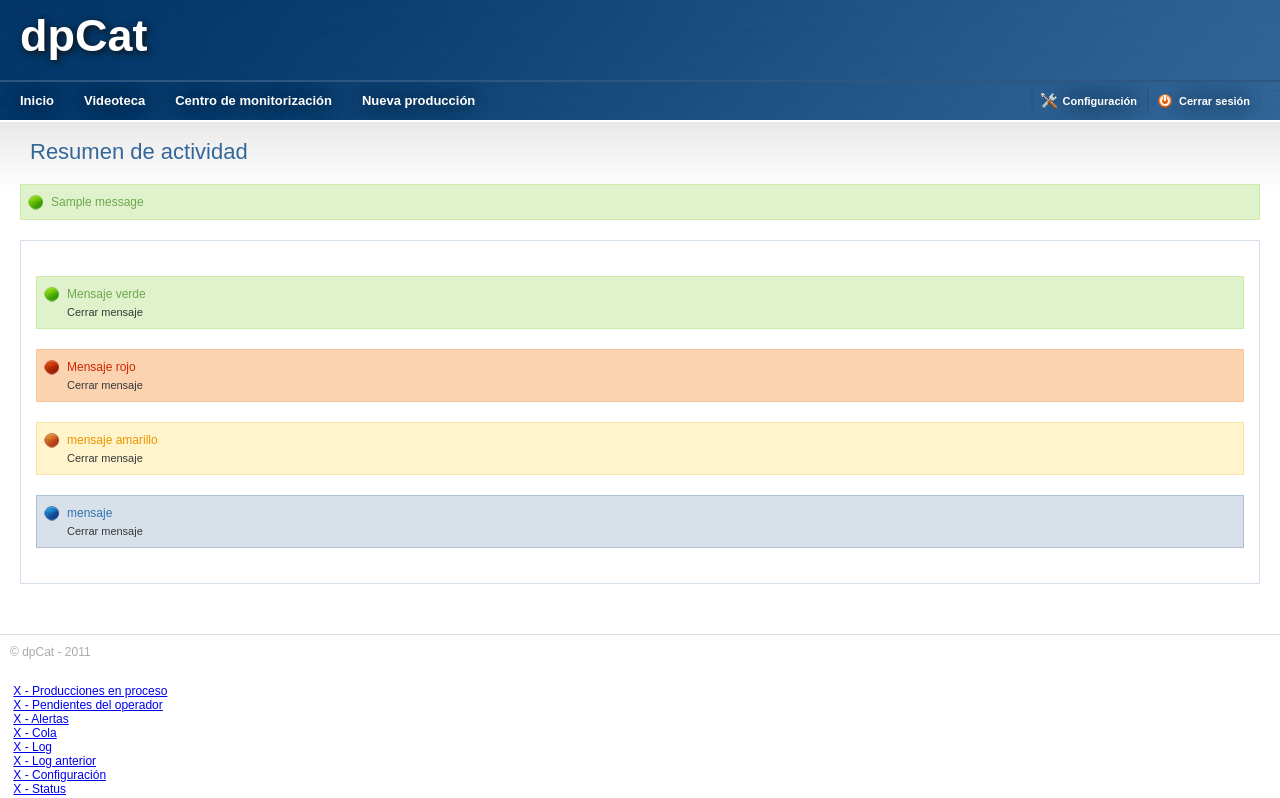
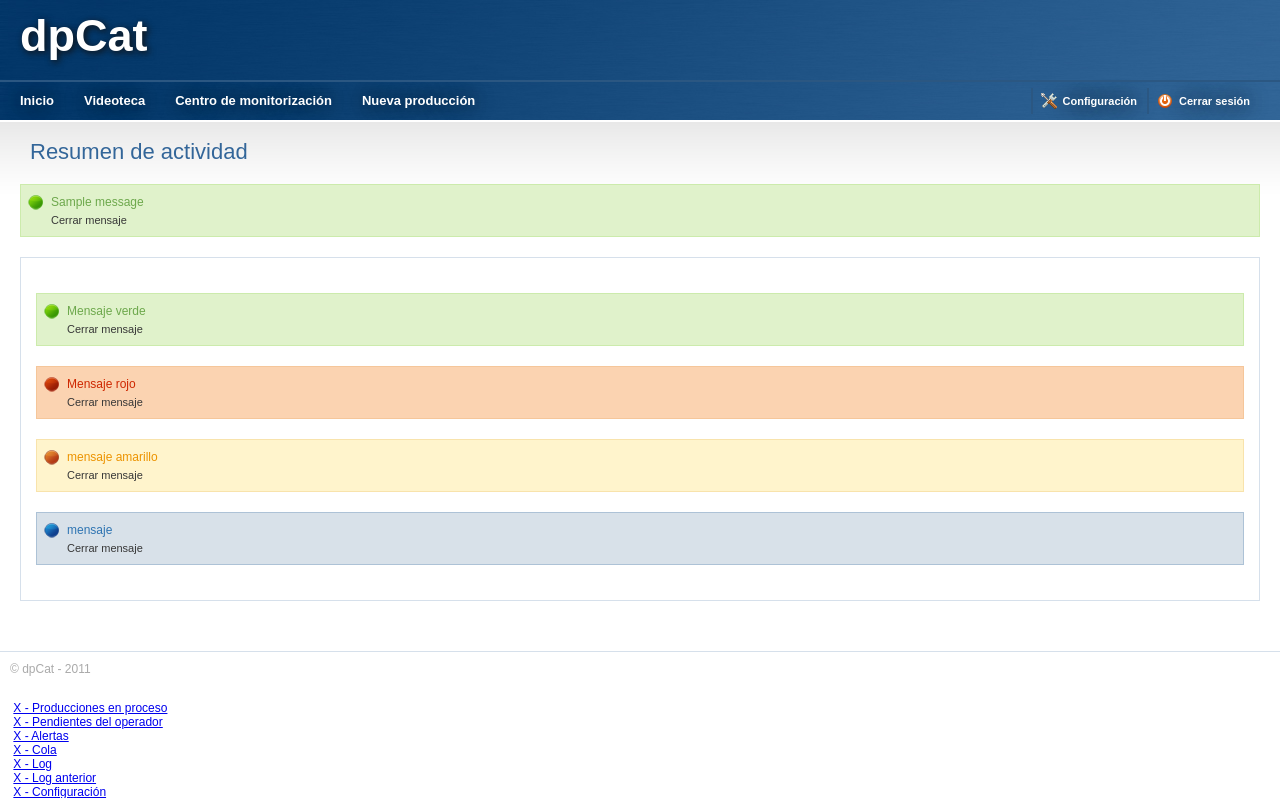
Before and after one commit to pchinea/dpCat, a Django app: page / in a window 1280 px wide. Shown: the top 798 px of the page. Run offline with Django 3.2, Linux system fonts and the light colour scheme; a user stored in the database is signed in; tables that the repository leaves empty hold one stand-in row (values such as "Sample post"); one stand-in notice (Sample message) is shown.

Commit message:
Creada la acción de borrar produccción. Modificada la forma de cerrar los mensajes informativos.

```diff
--- a/dpcat/files/static/css/base.css
+++ b/dpcat/files/static/css/base.css
@@ -196,10 +196,7 @@ body.login {
 
 }
 
-.rojo a.cerrar-rojo,
-.amarillo a.cerrar-amarillo,
-.azul a.cerrar-azul,
-.verde a.cerrar-verde {
+a.cerrar {
     cursor: pointer;
     display: block;
     width: 80px;
@@ -208,10 +205,7 @@ body.login {
     margin-top: 5px;
 }
 
-.rojo a.cerrar-rojo:hover,
-.amarillo a.cerrar-amarillo:hover,
-.azul a.cerrar-azul:hover,
-.verde a.cerrar-verde:hover {
+a.cerrar:hover {
     text-decoration: underline;
 }
 
--- a/dpcat/files/static/js/custom_jquery.js
+++ b/dpcat/files/static/js/custom_jquery.js
@@ -3,16 +3,7 @@
 // Hacer desaparecer los mensajes tipo.
 
 $(document).ready(function() {
-    $(".cerrar-amarillo").click(function () {
-        $(".mensaje.amarillo").fadeOut("slow");
-    });
-    $(".cerrar-rojo").click(function () {
-        $(".mensaje.rojo").fadeOut("slow");
-    });
-    $(".cerrar-azul").click(function () {
-        $(".mensaje.azul").fadeOut("slow");
-    });
-    $(".cerrar-verde").click(function () {
-        $(".mensaje.verde").fadeOut("slow");
+    $(".cerrar").click(function () {
+        $(this.parentNode).animate({ opacity: 0, height: 0 }, "slow").hide("slow");
     });
 });
--- a/dpcat/postproduccion/urls.py
+++ b/dpcat/postproduccion/urls.py
@@ -16,6 +16,7 @@ urlpatterns = patterns('postproduccion.views',
     url(r'^estado_video/(?P<video_id>\d+)/$', 'estado_video', name = "estado_video"),
     url(r'^validar_produccion/(?P<video_id>\d+)/$', 'validar_produccion', name = "validar_produccion"),
     url(r'^media_info/(?P<video_id>\d+)/$', 'media_info', name = "media_info"),
+    url(r'^borrar/(?P<video_id>\d+)/$', 'borrar_produccion', name = "borrar"),
     (r'^aprobacion_video/(?P<tk_str>\w{25})/$', 'aprobacion_video'),
     (r'^rechazar_video/(?P<tk_str>\w{25})/$', 'rechazar_video'),
     url(r'^stream/(?P<video_id>\d+).mp4$', 'stream_video', name = "stream_video"),
--- a/dpcat/postproduccion/views.py
+++ b/dpcat/postproduccion/views.py
@@ -339,6 +339,15 @@ def validar_produccion(request, video_id):
         messages.error(request, "Metadatos no definidos, no se puede validar")
     return redirect('estado_video', v.id)
 
+"""
+Borra una producción.
+"""
+@permission_required('postproduccion.video_manager')
+def borrar_produccion(request, video_id):
+    v = get_object_or_404(Video, pk=video_id)
+    v.delete()
+    messages.success(request, 'Producción eliminanada')
+    return redirect('postproduccion.views.index')
 
 #######
 
--- a/dpcat/templates/postproduccion/index.html
+++ b/dpcat/templates/postproduccion/index.html
@@ -36,7 +36,7 @@
 
         {% if messages %}
             {% for message in messages %}
-                <div class="mensaje {{ message.tags }}">{{ message }}</div>
+                <div class="mensaje {{ message.tags }}">{{ message }}<a class="cerrar">Cerrar mensaje</a></div>
             {% endfor %}
         {% endif %}
 
--- a/dpcat/templates/postproduccion/section-info-produccion.html
+++ b/dpcat/templates/postproduccion/section-info-produccion.html
@@ -34,7 +34,7 @@
         {% if v.status == 'ACE' or v.status == 'PTO' %}
         <li class="validar"><a class="validar"href="{% url validar_produccion v.id %}">Validar producci&oacute;n</a></li>
         {% endif %}
-        <li class="borrar"><a class="borrar" href="">Borrar</a></li>
+        <li class="borrar"><a class="borrar" href="{% url borrar v.id %}" onclick="return confirm('¡Atención! La producción se borrará permanentemente ¿está seguro?')">Borrar</a></li>
     </ul>
 
 
--- a/dpcat/templates/postproduccion/section-inicio.html
+++ b/dpcat/templates/postproduccion/section-inicio.html
@@ -7,9 +7,9 @@
 
 {% block contenido %}
         <div id="content">
-            <div class="mensaje verde">Mensaje verde<a class="cerrar-verde">Cerrar mensaje</a></div>
-            <div class="mensaje rojo">Mensaje rojo<a class="cerrar-rojo">Cerrar mensaje</a></div>
-            <div class="mensaje amarillo">mensaje amarillo<a class="cerrar-amarillo">Cerrar mensaje</a></div>
-            <div class="mensaje azul">mensaje<a class="cerrar-azul">Cerrar mensaje</a></div>
+            <div class="mensaje verde">Mensaje verde<a class="cerrar">Cerrar mensaje</a></div>
+            <div class="mensaje rojo">Mensaje rojo<a class="cerrar">Cerrar mensaje</a></div>
+            <div class="mensaje amarillo">mensaje amarillo<a class="cerrar">Cerrar mensaje</a></div>
+            <div class="mensaje azul">mensaje<a class="cerrar">Cerrar mensaje</a></div>
         </div>
 {% endblock %}
```
